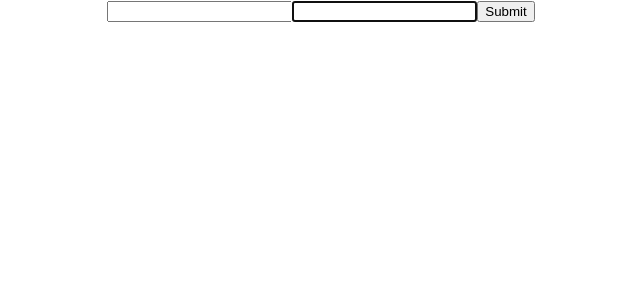
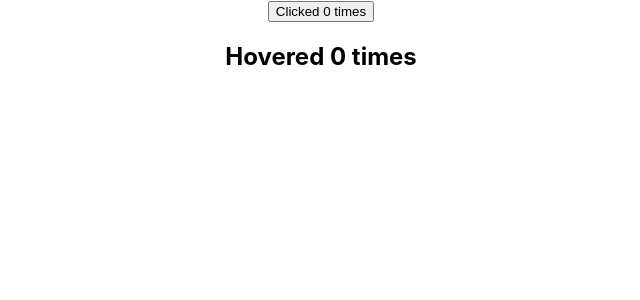
Before and after one commit to BetsybaDurai/react, a React (Create React App) app: page / in a window 1280 px wide. Shown: the top 300 px of the page, without its empty margins (319-959 px from the left). Built offline with nearby package versions, Linux system fonts and the light colour scheme.

Commit message:
higher order component

```diff
--- a/src/App.js
+++ b/src/App.js
@@ -21,12 +21,18 @@ import FragmentDemo from './FragmentDemo';
 import Table from './components/Table';
 import ParentComp from './components/ParentComp';
 import RefsDemo from './components/RefsDemo';
+import PortalDemo from './components/PortalDemo';
+import ClickCounter from './ClickCounter';
+import HoverCounter from './HoverCounter';
 
 
 function App() {
   return (
     <div className="App">
-      <RefsDemo></RefsDemo>
+      <ClickCounter />
+      <HoverCounter/>
+      {/* <PortalDemo/> */}
+      {/* <RefsDemo></RefsDemo> */}
       {/* <ParentComp/> */}
       {/* <FragmentDemo />
       <Table/> */}
--- /dev/null
+++ b/src/ClickCounter.js
@@ -0,0 +1,24 @@
+import React, { Component } from 'react'
+import UpdatedComponent from './withCounter'
+class ClickCounter extends Component {
+    // constructor(props) {
+    //   super(props)
+    //   this.state = {
+    //      count:0
+    //   }
+    // }
+
+    // incrementCount = () => {
+    //     this.setState(prevState => {
+    //         return {count:prevState.count+1}
+    //     })
+    // }
+
+    render() {
+        // const {count} =this.state
+        const {count, incrementCount} =this.props
+        return   <button onClick={incrementCount}>{this.props.name} Clicked {count} times</button>
+    }
+}
+
+export default UpdatedComponent(ClickCounter)
--- /dev/null
+++ b/src/HoverCounter.js
@@ -0,0 +1,26 @@
+import React, { Component } from 'react'
+import UpdatedComponent from './withCounter'
+
+class HoverCounter extends Component {
+
+    // constructor(props) {
+    //     super(props)
+    //     this.state = {
+    //         count:0
+    //     }
+    // }
+
+    // incrementCount = () => {
+    //     this.setState(prevState => {
+    //         return {count:prevState.count+1}
+    //     })
+    // }
+    render() {
+        const {count, incrementCount} =this.props
+
+      return <h2 onMouseOver={incrementCount}>{this.props.name} Hovered {count} times</h2>
+
+  }
+}
+
+export default UpdatedComponent(HoverCounter)
--- /dev/null
+++ b/src/components/PortalDemo.js
@@ -0,0 +1,14 @@
+import React from 'react'
+import ReactDOM from 'react-dom'
+
+function PortalDemo() {
+
+  return ReactDOM.createPortal(
+      <h1>
+        PortalDemo
+      </h1>,
+      document.getElementById('portal-root')
+  )
+}
+
+export default PortalDemo
--- /dev/null
+++ b/src/withCounter.js
@@ -0,0 +1,26 @@
+import React from 'react'
+
+const UpdatedComponent = (OriginalComponent) => {
+    class NewComponent extends React.Component {
+
+        constructor(props) {
+            super(props)
+            this.state = {
+                count:0
+            }
+        }
+
+        incrementCount = () => {
+            this.setState(prevState => {
+                return {count:prevState.count+1}
+            })
+        }
+
+        render() {
+            return <OriginalComponent count={this.state.count} incrementCount={this.incrementCount} />
+        }
+    }
+    return NewComponent
+}
+
+export default UpdatedComponent
```
